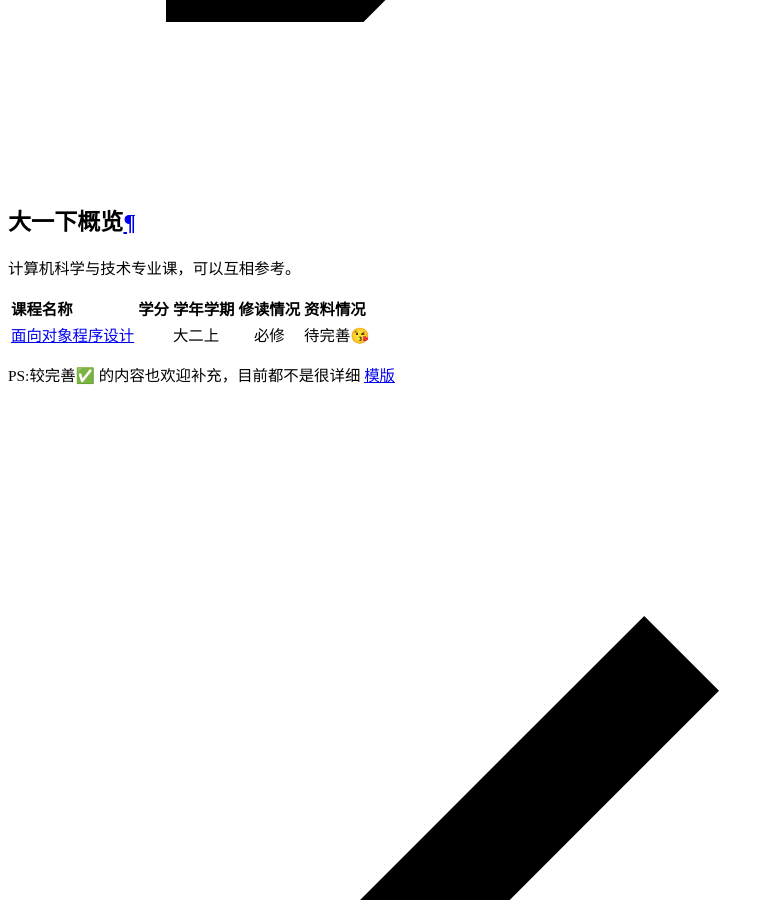
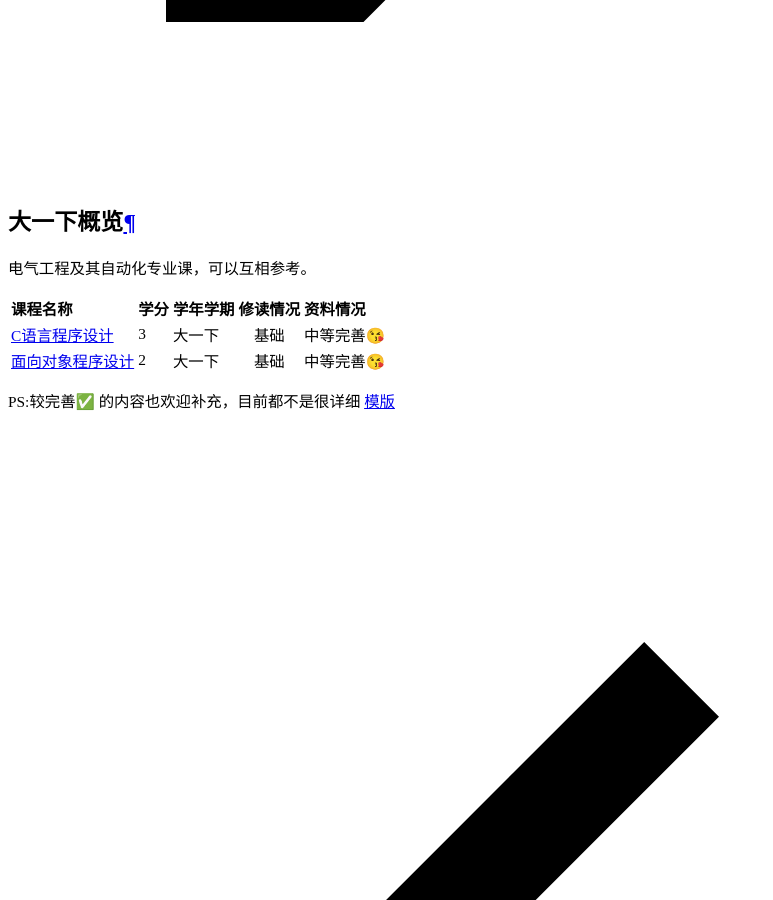
Before and after one commit to NBUComputerRepairClub/nbu-icicles, an MkDocs documentation site: the page built from docs/EE专业课/大一下/index.md, in a window 1280 px wide and 900 px high, scrolled down 16700 px. Shown: the whole window, without its empty margins (0-773 px from the left). Built offline with MkDocs 1.6.1 and Material for MkDocs 9.7.7, drawn with Linux system fonts in a browser that asks for light colours; comment, search, counter and statistics services are not loaded.

Commit message:
docs: 补充EE专业课概述

```diff
--- a/docs/EE专业课/大一下/index.md
+++ b/docs/EE专业课/大一下/index.md
@@ -1,10 +1,11 @@
 # 大一下概览
 
-计算机科学与技术专业课，可以互相参考。
+电气工程及其自动化专业课，可以互相参考。
 
 |课程名称|学分|学年学期|修读情况|资料情况|
 |:--|:--|:--|:--:|:--|
-|[面向对象程序设计](面向对象程序设计/index.md)||大二上|必修|待完善😘|
+|[C语言程序设计](./C语言程序设计/index.md)|3|大一下|基础|中等完善😘|
+|[面向对象程序设计](./面向对象程序设计/index.md)|2|大一下|基础|中等完善😘|
 
 PS:较完善✅ 的内容也欢迎补充，目前都不是很详细  [模版](../../template.md)
 
```
Also changed, not shown: docs/EE专业课/index.md (+3 -0 lines).
